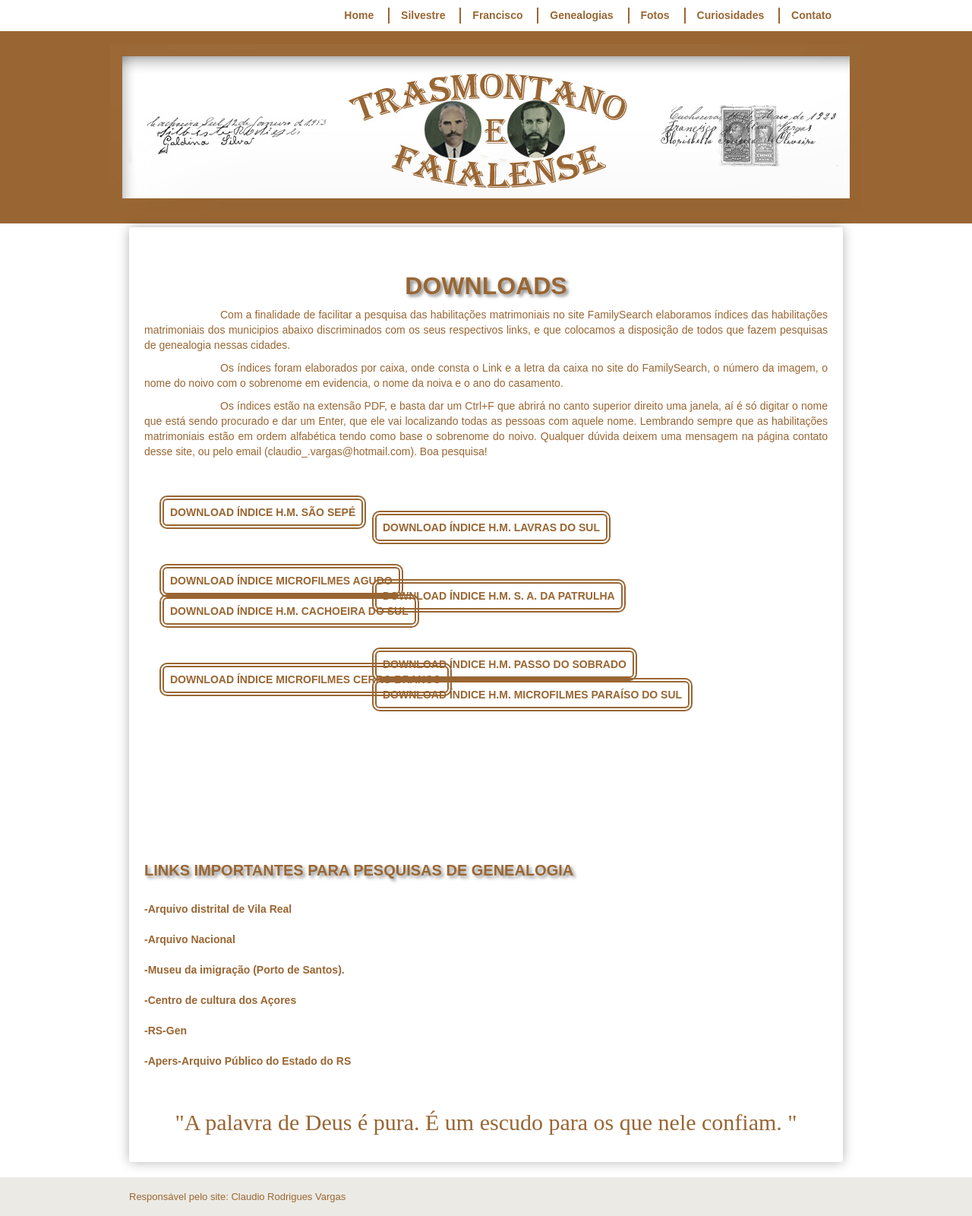
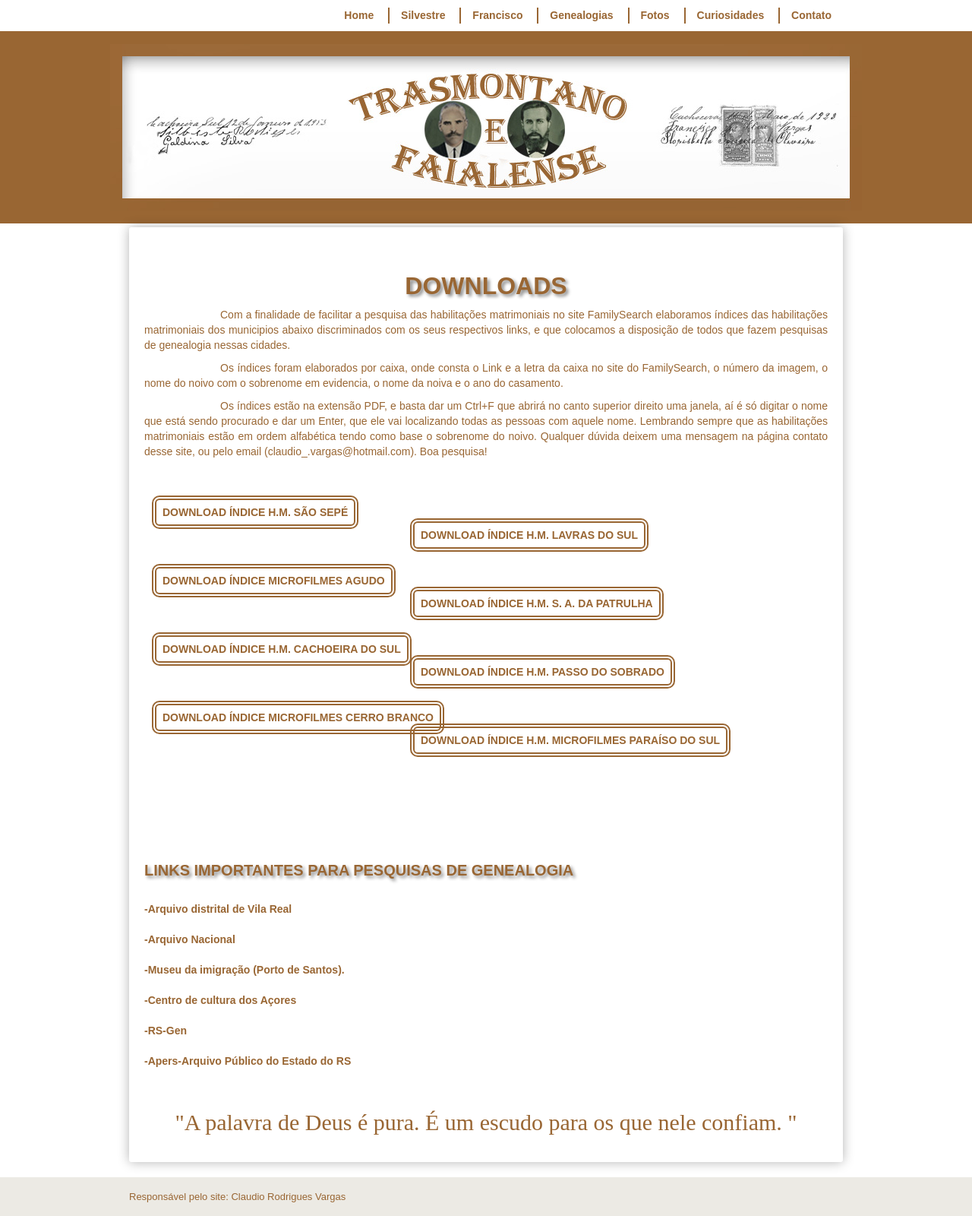
Before and after one commit to claudiovargas1955/claudiovargas1955.github.io, a Jekyll site: the page built from _pages/downloads.html, in a window 1280 px wide. Shown: the whole page at 76% size. Built offline with Jekyll 4.4.1, drawn with Linux system fonts in a browser that asks for light colours; some web fonts are replaced.

Commit message:
Update downloads.html

```diff
--- a/_pages/downloads.html
+++ b/_pages/downloads.html
@@ -34,11 +34,11 @@ a:hover{text-decoration:underline;
 			 padding-right:8px;
                          color:#996633;
 			 font-weight:bold;
-			 margin-left:20px;
+			 margin-left:10px;
             }
 
 	 .indsap {position:relative;
-	                 top:50px;
+	                 top:60px;
 			 border-radius: 10px 10px 10px 10px;
 			 border:6px double;
 			 padding-left:8px;
@@ -47,7 +47,7 @@ a:hover{text-decoration:underline;
 			 padding-right:8px;
                          color:#996633;
 			 font-weight:bold;
-			 margin-left:300px;
+			 margin-left:350px;
 
             }
 
@@ -61,11 +61,11 @@ a:hover{text-decoration:underline;
                        padding-right:8px;
                        color:#996633;
 	               font-weight:bold;
-	               margin-left:20px;
+	               margin-left:10px;
             }
 
 	 .indlcs {position:relative;
-	               top:100px;
+	               top:110px;
                        border-radius: 10px 10px 10px 10px;
 	               border:6px double;
                        padding-left:8px;
@@ -74,23 +74,10 @@ a:hover{text-decoration:underline;
                        padding-right:8px;
                        color:#996633;
 	               font-weight:bold;
-	               margin-left:300px;
+	               margin-left:350px;
             }
 
 	 .indlds {position:relative;
-	               top:100px;
-                       border-radius: 10px 10px 10px 10px;
-	               border:6px double;
-                       padding-left:8px;
-	               padding-top:8px;
-                       padding-bottom:8px;
-                       padding-right:8px;
-                       color:#996633;
-	               font-weight:bold;
-	               margin-left:20px;
-            }
-
-	 .indlfs {position:relative;
 	               top:150px;
                        border-radius: 10px 10px 10px 10px;
 	               border:6px double;
@@ -100,12 +87,11 @@ a:hover{text-decoration:underline;
                        padding-right:8px;
                        color:#996633;
 	               font-weight:bold;
-	               margin-left:300px;
+	               margin-left:10px;
             }
 
-
-	 .indlgs {position:relative;
-	               top:150px;
+	 .indlfs {position:relative;
+	               top:160px;
                        border-radius: 10px 10px 10px 10px;
 	               border:6px double;
                        padding-left:8px;
@@ -114,11 +100,12 @@ a:hover{text-decoration:underline;
                        padding-right:8px;
                        color:#996633;
 	               font-weight:bold;
-	               margin-left:20px;
+	               margin-left:350px;
             }
 
-	 .indlhs {position:relative;
-	               top:150px;
+
+	 .indlgs {position:relative;
+	               top:200px;
                        border-radius: 10px 10px 10px 10px;
 	               border:6px double;
                        padding-left:8px;
@@ -127,7 +114,20 @@ a:hover{text-decoration:underline;
                        padding-right:8px;
                        color:#996633;
 	               font-weight:bold;
-	               margin-left:300px;
+	               margin-left:10px;
+            }
+
+	 .indlhs {position:relative;
+	               top:210px;
+                       border-radius: 10px 10px 10px 10px;
+	               border:6px double;
+                       padding-left:8px;
+	               padding-top:8px;
+                       padding-bottom:8px;
+                       padding-right:8px;
+                       color:#996633;
+	               font-weight:bold;
+	               margin-left:350px;
             }
 
 	h3{text-shadow: 3px 3px 4px #888;
```
